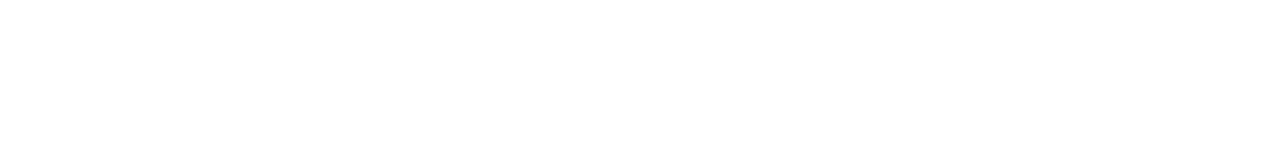
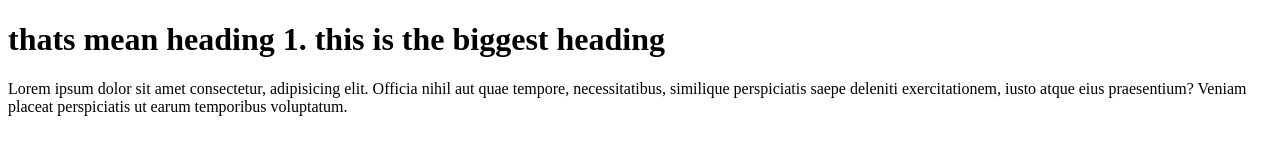
Before and after one commit to touhid96/git, a plain HTML site: page index.html in a window 1280 px wide. Drawn offline with Linux system fonts and the light colour scheme.

Commit message:
new change

```diff
--- a/index.html
+++ b/index.html
@@ -7,6 +7,7 @@
     <title>Restart git</title>
 </head>
 <body>
-
+    <h1>thats mean heading 1. this is the biggest heading</h1>
+    <p>Lorem ipsum dolor sit amet consectetur, adipisicing elit. Officia nihil aut quae tempore, necessitatibus, similique perspiciatis saepe deleniti exercitationem, iusto atque eius praesentium? Veniam placeat perspiciatis ut earum temporibus voluptatum.</p>
 </body>
 </html>
```
Also changed, not shown: style.css (added).
